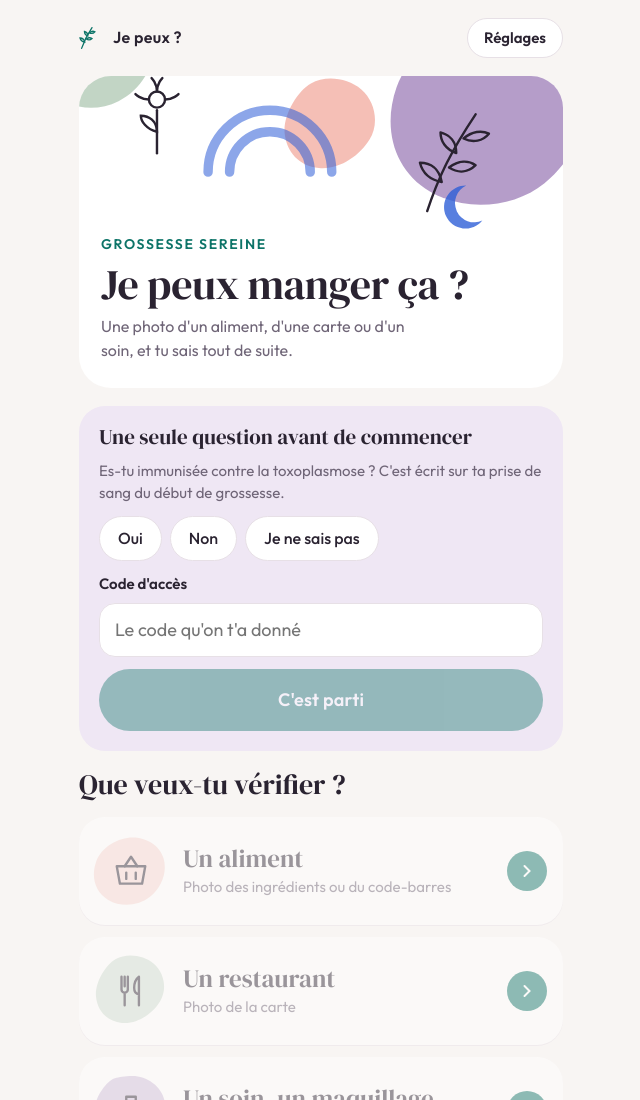
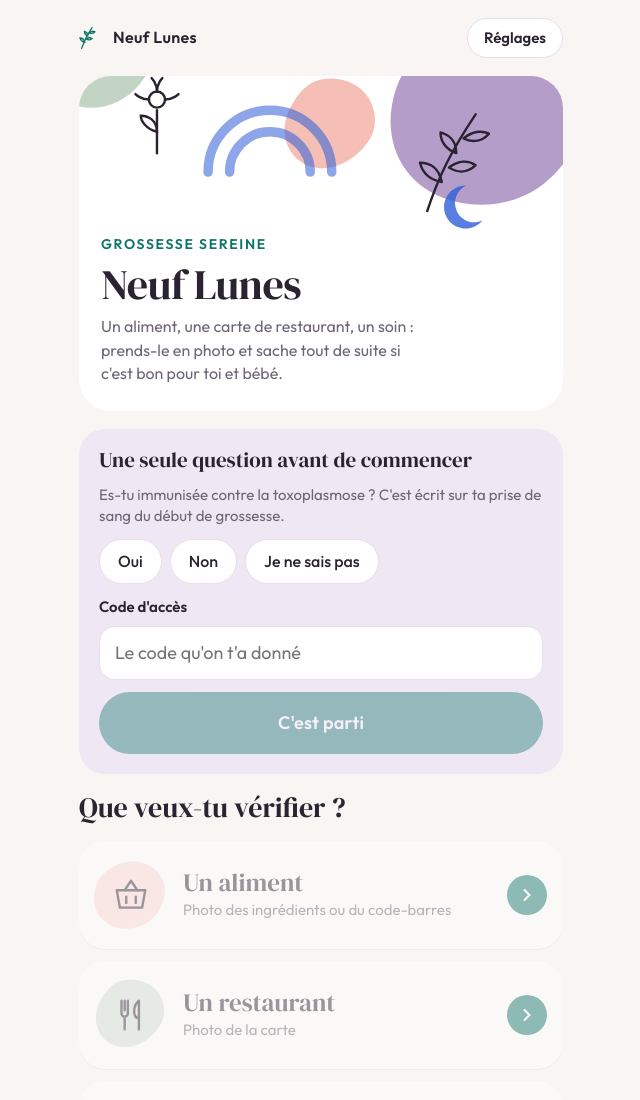
Before and after one commit to Garancefrr/neuf-lunes, a website: page public/index.html in a window 1280 px wide. Shown: the top 1100 px of the page, without its empty margins (319-959 px from the left). Drawn offline with Linux system fonts and the light colour scheme.

Commit message:
Nouveau nom : Neuf Lunes
Co-Authored-By: Claude Opus 5.5 <noreply@anthropic.com>
Claude-Session: https://claude.ai/code/session_01JZDkjSTZmDy2794hSHBzhv

```diff
--- a/api/analyse.js
+++ b/api/analyse.js
@@ -11,7 +11,7 @@ const MODES = ["produit", "menu", "beaute", "texte"];
 async function chercherProduit(baseUrl, codebarre) {
   try {
     const r = await fetch(`${baseUrl}/api/v2/product/${codebarre}.json?fields=product_name,brands,ingredients_text,ingredients_text_fr,image_front_small_url,image_front_url`, {
-      headers: { "User-Agent": "JePeuxMangerCa/1.0 (application personnelle)" },
+      headers: { "User-Agent": "NeufLunes/1.0 (application personnelle)" },
       signal: AbortSignal.timeout(6000),
     });
     if (!r.ok) return null;
@@ -40,7 +40,7 @@ async function chercherParNom(base, termes) {
       fields: "code,product_name,brands,image_front_small_url",
     });
     const r = await fetch(`${base.url}/cgi/search.pl?${q}`, {
-      headers: { "User-Agent": "JePeuxMangerCa/1.0 (application personnelle)" },
+      headers: { "User-Agent": "NeufLunes/1.0 (application personnelle)" },
       signal: AbortSignal.timeout(5000),
     });
     if (!r.ok) return null;
--- a/package.json
+++ b/package.json
@@ -1,5 +1,5 @@
 {
-  "name": "je-peux-manger-ca",
+  "name": "neuf-lunes",
   "private": true,
   "description": "Application pour femme enceinte : photo d'une étiquette ou d'une carte de restaurant, verdict selon Santé publique France.",
   "engines": { "node": ">=18" }
--- a/public/index.html
+++ b/public/index.html
@@ -4,7 +4,7 @@
 <meta charset="utf-8">
 <meta name="viewport" content="width=device-width, initial-scale=1">
 <meta name="theme-color" content="#f8f5f3">
-<title>Je peux manger ça ?</title>
+<title>Neuf Lunes</title>
 <link rel="preconnect" href="https://fonts.googleapis.com">
 <link rel="preconnect" href="https://fonts.gstatic.com" crossorigin>
 <link href="https://fonts.googleapis.com/css2?family=DM+Serif+Display&family=Outfit:wght@400;500;600&display=swap" rel="stylesheet">
@@ -176,7 +176,7 @@ details ul{margin-top:10px}
   <div class="tete">
     <div class="marque">
       <svg width="26" height="26" viewBox="0 0 100 100" fill="none" stroke="var(--accent)" stroke-width="5" stroke-linecap="round" aria-hidden="true"><path d="M10 90C20 60 30 40 50 10"/><path d="M22 66c-10-2-16-8-18-16 9 0 16 5 18 16z"/><path d="M28 54c8-6 16-6 22-2-6 6-14 7-22 2z"/><path d="M34 42c-9-3-13-10-13-17 8 2 13 8 13 17z"/><path d="M40 30c7-6 15-7 21-4-5 6-13 8-21 4z"/></svg>
-      Je peux ?
+      Neuf Lunes
     </div>
     <button class="lien" type="button" id="b-reglages">Réglages</button>
   </div>
@@ -194,8 +194,8 @@ details ul{margin-top:10px}
       </g>
     </svg>
     <span class="surtitre">Grossesse sereine</span>
-    <h1 class="titre">Je peux manger ça&nbsp;?</h1>
-    <p>Une photo d'un aliment, d'une carte ou d'un soin, et tu sais tout de suite.</p>
+    <h1 class="titre">Neuf Lunes</h1>
+    <p>Un aliment, une carte de restaurant, un soin : prends-le en photo et sache tout de suite si c'est bon pour toi et bébé.</p>
   </div>
 
   <div class="carte accueil-q" id="c-bienvenue">
```
Also changed, not shown: README.md.
